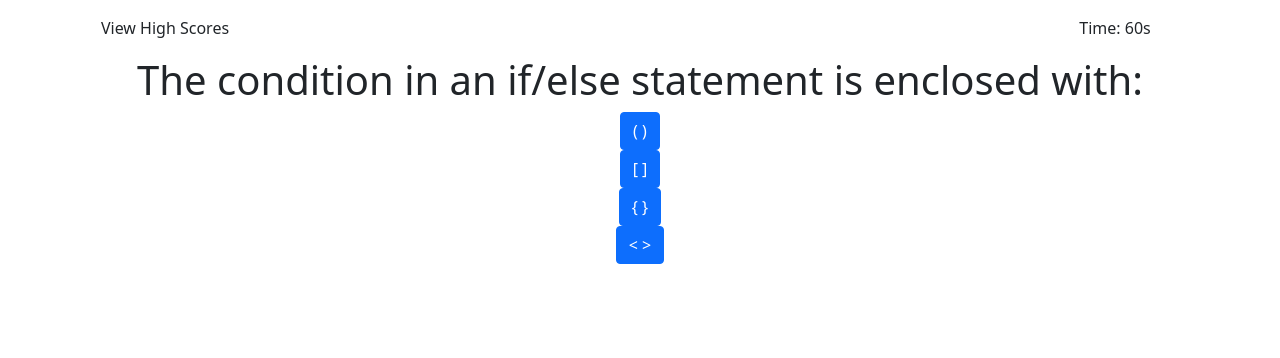
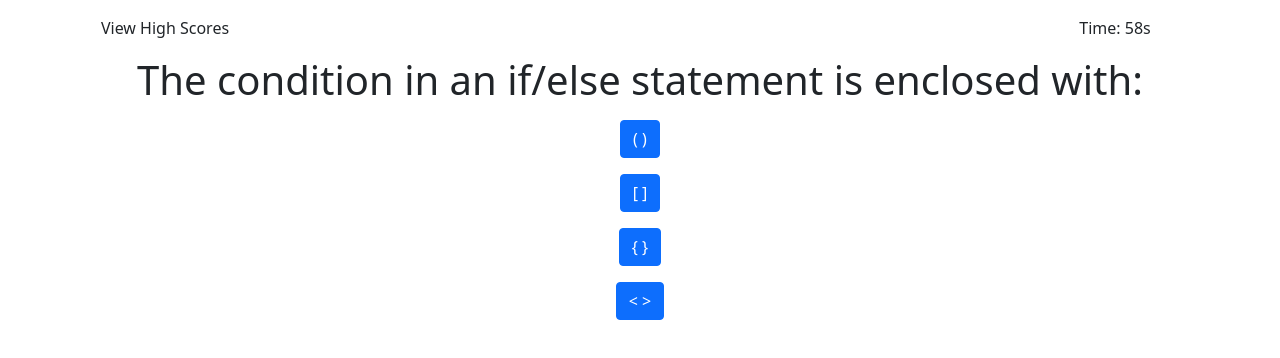
Before and after one commit to Thorulfr/javascript-quiz, a plain HTML site: page index.html in a window 1280 px wide. Both pictures are taken after a click on the button "Start Quiz". Drawn offline with nearby package versions, Linux system fonts and the light colour scheme.

Commit message:
Basic countdown functionality

```diff
--- a/assets/js/script.js
+++ b/assets/js/script.js
@@ -10,13 +10,25 @@ var questions = [
 
 // Answers Object
 var answers = [
-    ["( )", "[ ]", "{ }", "< >"]
+    ["( )", "[ ]", "{ }", "< >"],
+    ["True", "False"],
+    ["(( ))", "<!-- -->", "//", "/* */"],
+    [""]
 ];
+
+// Timer Functionality
+var timeLeft = 60;
+function countdown() {
+    timeLeft--;
+    $("#time-left").text("Time: " + timeLeft + "s");
+}
 
 var questionNumber = 0;
 
 // When the start button is clicked, start the quiz
 $("#start-button").click(function() {
+    // Start timer countdown
+    setInterval(countdown, 1000);
     // Hide start button and instructions
     $("#start-button").addClass("d-none");
     $("#instructions").addClass("d-none");
@@ -35,4 +47,10 @@ $("#start-button").click(function() {
     $("#answer-four").removeClass("d-none");
     $("#answer-four").addClass("d-inline-block");
     $("#answer-four").text(answers[0][3]);
+    questionNumber++;
 })
+
+// After quiz is initialized, progress the questions/answer buttons
+function remainingQuestions() {
+
+}
--- a/index.html
+++ b/index.html
@@ -22,7 +22,7 @@
             </div>
             <div class="col-8 text-center">
             </div>
-            <div class="col-2 text-center">
+            <div class="col-2 text-center" id="time-left">
                 Time: 60s
             </div>
         </div>
@@ -42,16 +42,16 @@
                         <button type="button" class="btn btn-primary" id="start-button">Start Quiz</button>
                     </div>
                     <div>
-                        <button type="button" class="btn btn-primary d-none" id="answer-one">One</button>
+                        <button type="button" class="btn btn-primary d-none m-2" id="answer-one">One</button>
                     </div>
                     <div>
-                        <button type="button" class="btn btn-primary d-none" id="answer-two">Two</button>
+                        <button type="button" class="btn btn-primary d-none m-2" id="answer-two">Two</button>
                     </div>
                     <div>
-                        <button type="button" class="btn btn-primary d-none" id="answer-three">Three</button>
+                        <button type="button" class="btn btn-primary d-none m-2" id="answer-three">Three</button>
                     </div>
                     <div>
-                        <button type="button" class="btn btn-primary d-none" id="answer-four">Four</button>
+                        <button type="button" class="btn btn-primary d-none m-2" id="answer-four">Four</button>
                     </div>
                 </div>
             </div>
```
